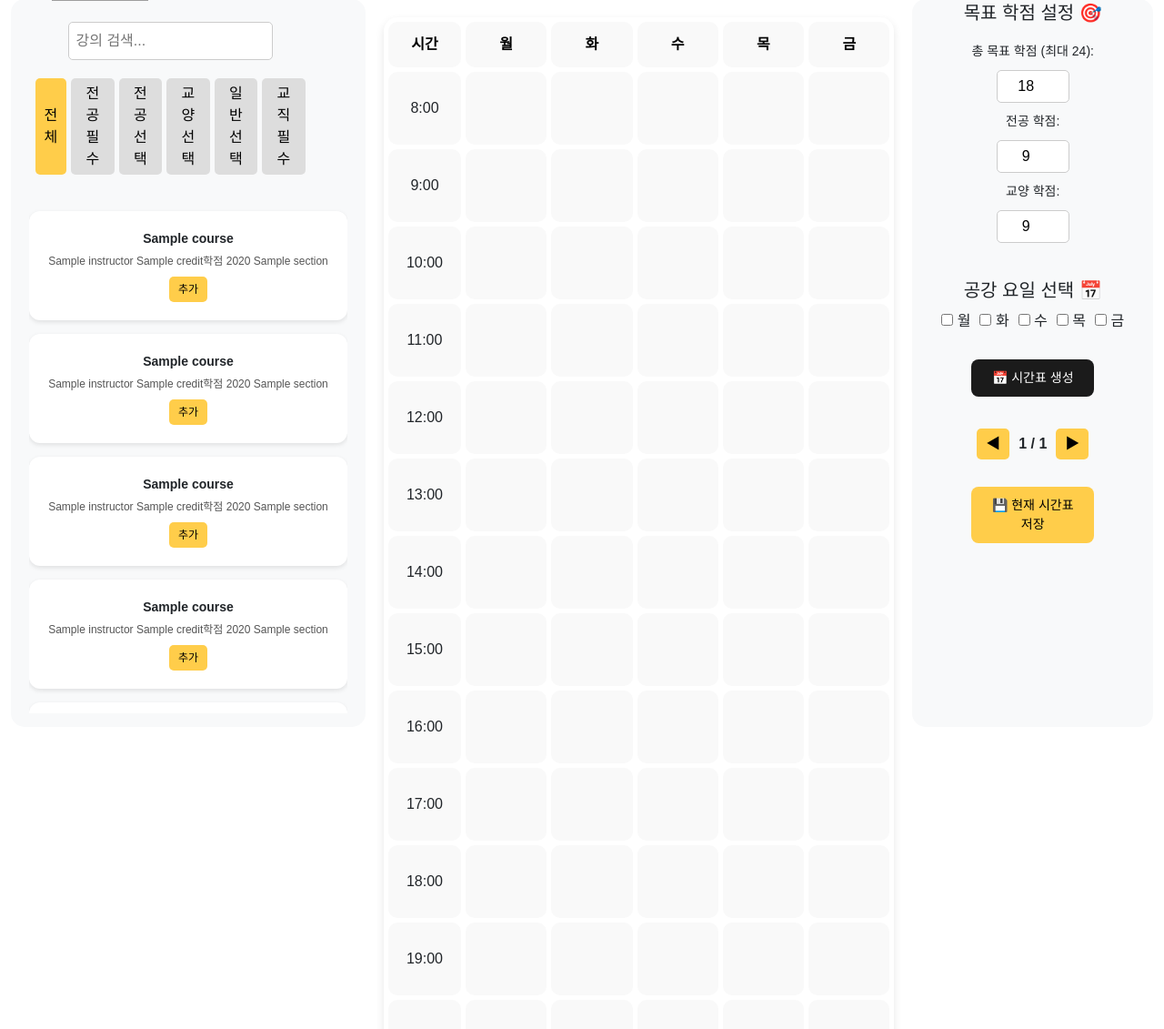
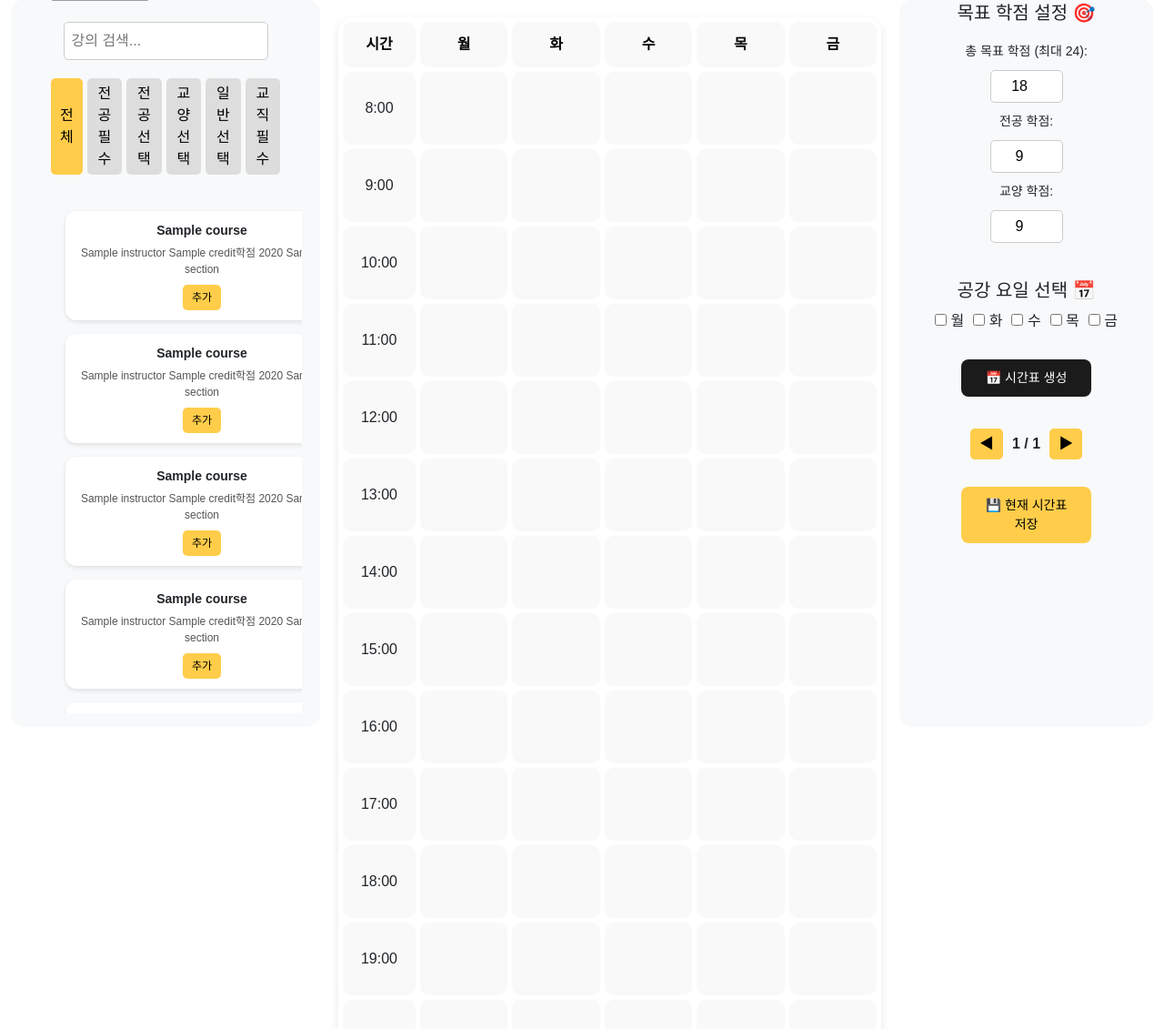
Before and after one commit to UltraCapJjang-2-11/Timetable_Generator, a Django app: template home/templates/home/timetable.html in a window 1280 px wide. Shown: the part 81-1212 px from the top of the page at 91% size. Run offline with Django 3.2, Linux system fonts and the light colour scheme; the template is opened without the code that fills it: most values are stand-ins (such as "Sample title", 1, 10 or a date in 2020); grey boxes are pictures that could not be loaded.

Commit message:
Update timetable_style.css

```diff
--- a/home/static/home/css/timetable_style.css
+++ b/home/static/home/css/timetable_style.css
@@ -161,7 +161,7 @@ body {
     display: flex;
     flex-direction: column;
     align-items: center;
-    transform: translateX(-20px);
+    transform: translateX(0px);
 }
 
 .course-search {
@@ -189,6 +189,10 @@ body {
     background-color: #ddd;
 }
 
+.filter-btn:hover {
+    transform: scale(1.1);
+}
+
 .filter-btn.active {
     background-color: #ffcd4a;
     color: rgb(0, 0, 0);
@@ -212,12 +216,13 @@ body {
     background: white;
     padding: 12px;
     border-radius: 12px;
-    width: 350px; /* ✅ 가로 길이 조정 */
+    width: 300px; /* ✅ 가로 길이 조정 */
     height: 120px; /* ✅ 세로 길이 조정 */
     box-shadow: 0 2px 5px rgba(0, 0, 0, 0.1);
     transition: 0.3s ease-in-out;
     text-align: center;
     margin-bottom: 15px;
+    transform: translateX(40px);
 }
 
 /* ✅ 블록 내 텍스트 스타일 */
@@ -245,7 +250,7 @@ body {
 
 /* ✅ 블록 마우스 오버 효과 */
 .course-item:hover {
-    transform: scale(1.05);
+    transform: scale(1.0);
 }
 
 
```
